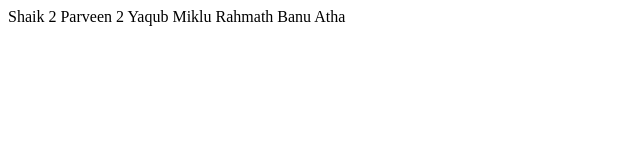
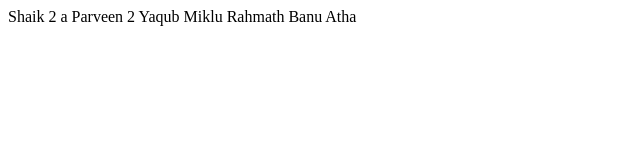
Before and after one commit to shaikmdar/githubtest, a plain HTML site: page index.html in a window 1280 px wide. Shown: the full height of the page, 0-640 px from the left. Drawn offline with Linux system fonts and the light colour scheme.

Commit message:
shaik 2 -> shaik 2 a

```diff
--- a/index.html
+++ b/index.html
@@ -2,7 +2,7 @@
     <head>
     </head>
     <body>
-        Shaik 2
+        Shaik 2 a
         Parveen 2
         Yaqub
         Miklu
```
